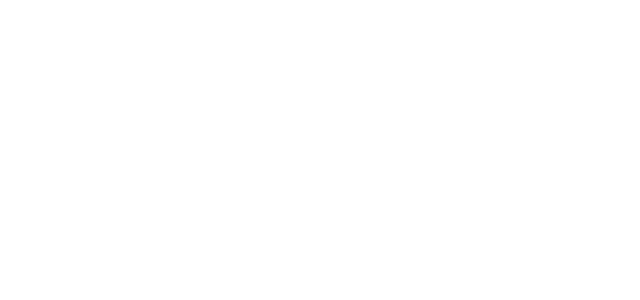
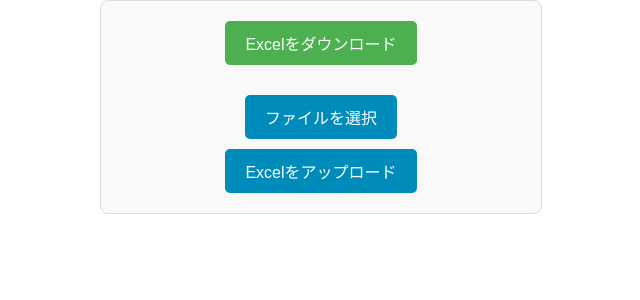
Before and after one commit to ueno12345/latin1_one_client, a React (Create React App) app: page /excel in a window 1280 px wide. Before the commit this address had no page. Shown: the top 300 px of the page, without its empty margins (319-959 px from the left). Built offline with nearby package versions, Linux system fonts and the light colour scheme.

Commit message:
Add excel upload and download

```diff
--- a/package.json
+++ b/package.json
@@ -10,6 +10,7 @@
     "@types/node": "^16.18.113",
     "@types/react": "^18.3.11",
     "@types/react-dom": "^18.3.0",
+    "axios": "^1.7.7",
     "react": "^18.3.1",
     "react-dom": "^18.3.1",
     "react-router-dom": "^6.26.2",
--- a/src/App.tsx
+++ b/src/App.tsx
@@ -5,6 +5,7 @@
 import InboxRegisterForm from "./components/inbox_register_form";
 import NotificationForm from "./components/notification_form";
 import IndividualNotificationForm from "./components/individual_notification_form";
+import Excel from "./components/excel";
 
 function App() {
   return (
@@ -15,6 +16,7 @@
         <Route path="/inbox" element={<InboxRegisterForm />} />
         <Route path="/notification" element={<NotificationForm />} />
         <Route path="/individual" element={<IndividualNotificationForm />} />
+        <Route path="/excel" element={<Excel />} />
       </Routes>
     </BrowserRouter>
   );
--- /dev/null
+++ b/src/components/excel.css
@@ -0,0 +1,57 @@
+.excel-container {
+  display: flex;
+  flex-direction: column; /* 縦に並べる */
+  gap: 20px; /* セクション間のスペース */
+  padding: 20px;
+  border: 1px solid #ddd; /* コンテナに枠線を追加 */
+  border-radius: 8px; /* 角を丸める */
+  max-width: 400px; /* 最大幅を設定 */
+  margin: 0 auto; /* 中央寄せ */
+  background-color: #f9f9f9; /* 背景色 */
+}
+
+.download-section {
+  text-align: center; /* ボタンを中央に配置 */
+}
+
+.download-button {
+  background-color: #4CAF50; /* 緑色のボタン */
+  color: white; /* 文字色 */
+  border: none;
+  border-radius: 5px; /* 角を丸める */
+  padding: 10px 20px; /* 内側の余白 */
+  cursor: pointer; /* カーソルをポインタに */
+  font-size: 16px; /* フォントサイズ */
+}
+
+.download-button:hover {
+  background-color: #45a049; /* ホバー時の色 */
+}
+
+.upload-section {
+  display: flex; /* 横並び */
+  flex-direction: column; /* 縦に並べる */
+  align-items: center; /* 中央揃え */
+}
+
+.select-file-button,
+.upload-button {
+  background-color: #008CBA; /* 青色のボタン */
+  color: white; /* 文字色 */
+  border: none;
+  border-radius: 5px; /* 角を丸める */
+  padding: 10px 20px; /* 内側の余白 */
+  cursor: pointer; /* カーソルをポインタに */
+  font-size: 16px; /* フォントサイズ */
+  margin-top: 10px; /* ボタンの上にスペースを追加 */
+}
+
+.select-file-button:hover,
+.upload-button:hover {
+  background-color: #007B9E; /* ホバー時の色 */
+}
+
+.file-name {
+  margin-top: 10px; /* ファイル名の上にスペースを追加 */
+  font-weight: bold; /* 太字 */
+}
--- /dev/null
+++ b/src/components/excel.tsx
@@ -0,0 +1,80 @@
+import axios from 'axios';
+import { useRef, useState } from 'react';
+import './excel.css'; // スタイルを外部CSSファイルに分ける
+
+function Excel() {
+  const fileInputRef = useRef<HTMLInputElement | null>(null);
+  const [fileName, setFileName] = useState<string | null>(null); // 選択されたファイル名を保存するステート
+
+  const downloadExcel = async () => {
+    try {
+      const response = await axios.get('http://localhost:4000/excel/download', {
+        responseType: 'blob',
+      });
+      const url = window.URL.createObjectURL(new Blob([response.data]));
+      const link = document.createElement('a');
+      link.href = url;
+      link.setAttribute('download', 'example.xlsx');
+      document.body.appendChild(link);
+      link.click();
+      document.body.removeChild(link);
+    } catch (error) {
+      console.error('Excelファイルのダウンロードに失敗しました:', error);
+    }
+  };
+
+  const uploadExcel = async () => {
+    if (fileInputRef.current?.files) {
+      const file = fileInputRef.current.files[0]; // ファイルを取得
+      if (!file) {
+        console.error('ファイルが選択されていません');
+        return;
+      }
+
+      const formData = new FormData();
+      formData.append('file', file);
+
+      try {
+        await axios.post('http://localhost:4000/excel/upload', formData, {
+          headers: {
+            'Content-Type': 'multipart/form-data',
+          },
+        });
+        console.log('ファイルアップロード成功');
+      } catch (error) {
+        console.error('ファイルアップロード失敗:', error);
+      }
+    } else {
+      console.error('ファイルが選択されていません');
+    }
+  };
+
+  const handleFileChange = () => {
+    if (fileInputRef.current?.files) {
+      const file = fileInputRef.current.files[0];
+      setFileName(file ? file.name : null); // 選択されたファイル名をセット
+    }
+  };
+
+  return (
+    <div className="excel-container">
+      <div className="download-section">
+        <button className="download-button" onClick={downloadExcel}>Excelをダウンロード</button>
+      </div>
+      <div className="upload-section">
+        <input
+          type="file"
+          ref={fileInputRef}
+          accept='.xlsx'
+          onChange={handleFileChange}
+          style={{ display: 'none' }} // ファイル入力を隠す
+        />
+        <button className="select-file-button" onClick={() => fileInputRef.current?.click()}>ファイルを選択</button>
+        {fileName && <p className="file-name">選択されたファイル: {fileName}</p>} {/* 選択されたファイル名を表示 */}
+        <button className="upload-button" onClick={uploadExcel}>Excelをアップロード</button>
+      </div>
+    </div>
+  );
+}
+
+export default Excel;
--- a/src/components/home.tsx
+++ b/src/components/home.tsx
@@ -14,6 +14,9 @@
   const handleIndividualFormView = () => {
     navigate('/individual')
   }
+  const handleExcelView = () => {
+    navigate('/excel')
+  }
   return (
     <>
       <button onClick={handleRegisterFormView}>商品・店舗情報更新画面へ</button>
@@ -23,6 +26,8 @@
       <button onClick={handleNotificationFormView}>全体通知送信画面へ</button>
       <br />
       <button onClick={handleIndividualFormView}>個人通知送信画面へ</button>
+      <br />
+      <button onClick={handleExcelView}>excel画面へ</button>
     </>
   )
 }
```
Also changed, not shown: 1 other file (tests, documents, lock files or other folders).
